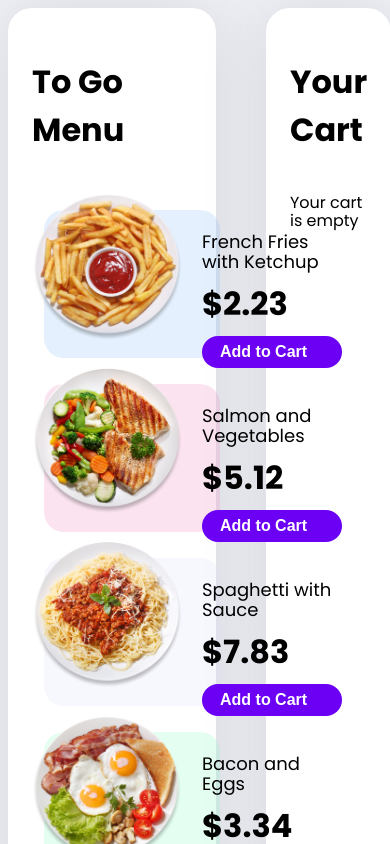
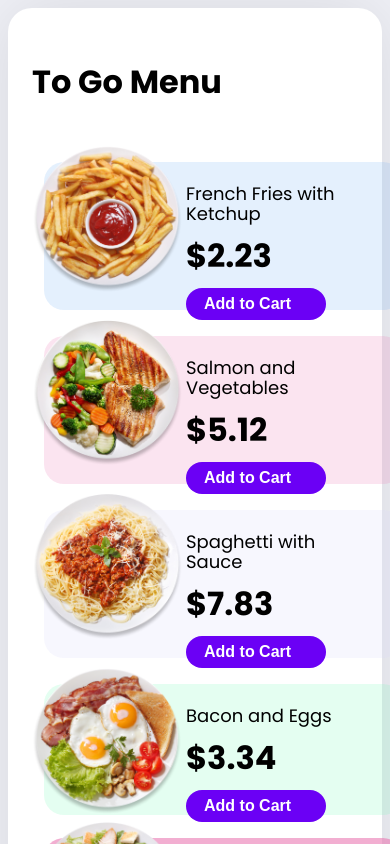
Before and after one commit to nicm42/advent-of-css-and-js, a Vue app in the folder day2/: page / in a window 390 px wide. Shown: the top 844 px of the page. Built offline with nearby package versions, Linux system fonts and the light colour scheme.

Commit message:
Day 2: Made the design work on small screens

```diff
--- a/day2/src/App.module.css
+++ b/day2/src/App.module.css
@@ -1,5 +1,6 @@
 .setup {
   display: flex;
+  flex-direction: column;
   gap: 3.125em;
   max-width: 800px;
   margin-inline: auto;
@@ -53,3 +54,15 @@
   font-weight: 700;
   line-height: 1;
 }
+
+@media screen and (min-width: 42em) {
+  .setup {
+    flex-direction: row;
+    max-width: 800px;
+    margin-inline: auto;
+  }
+
+  .section {
+    flex-basis: 50%;
+  }
+}
--- a/day2/src/components/Cart.module.css
+++ b/day2/src/components/Cart.module.css
@@ -1,5 +1,6 @@
 .cart {
   display: flex;
+  flex-direction: column;
   align-items: flex-start;
   gap: 1.25em;
   padding-bottom: 2.75em;
@@ -84,3 +85,9 @@
 .rotate {
   rotate: 180deg;
 }
+
+@media screen and (min-width: 20em) {
+  .cart {
+    flex-direction: row;
+  }
+}
--- a/day2/src/components/Meal.module.css
+++ b/day2/src/components/Meal.module.css
@@ -2,16 +2,18 @@
   --background-color: transparent;
   position: relative;
   display: flex;
+  flex-direction: column;
   align-items: flex-start;
-  gap: 1.25em;
+  gap: 0.25em;
   isolation: isolate;
+  margin-bottom: 0.5em;
 }
 
 .meal::before {
   content: '';
   position: absolute;
-  width: 110%;
-  height: 85%;
+  width: 100%;
+  height: 100%;
   top: 1em;
   left: 0.75em;
   border-radius: 1.25em;
@@ -26,7 +28,7 @@
 }
 
 .name {
-  margin-top: 2.125em;
+  margin-top: 0.125em;
   margin-bottom: 0.9em;
   font-size: 1.125rem;
   font-weight: 400;
@@ -63,3 +65,19 @@
 .inCart {
   background-color: #000;
 }
+
+@media screen and (min-width: 20em) {
+  .meal {
+    flex-direction: row;
+    margin-bottom: 0;
+  }
+
+  .meal::before {
+    width: 110%;
+    height: 85%;
+  }
+
+  .name {
+    margin-top: 2.125em;
+  }
+}
```
